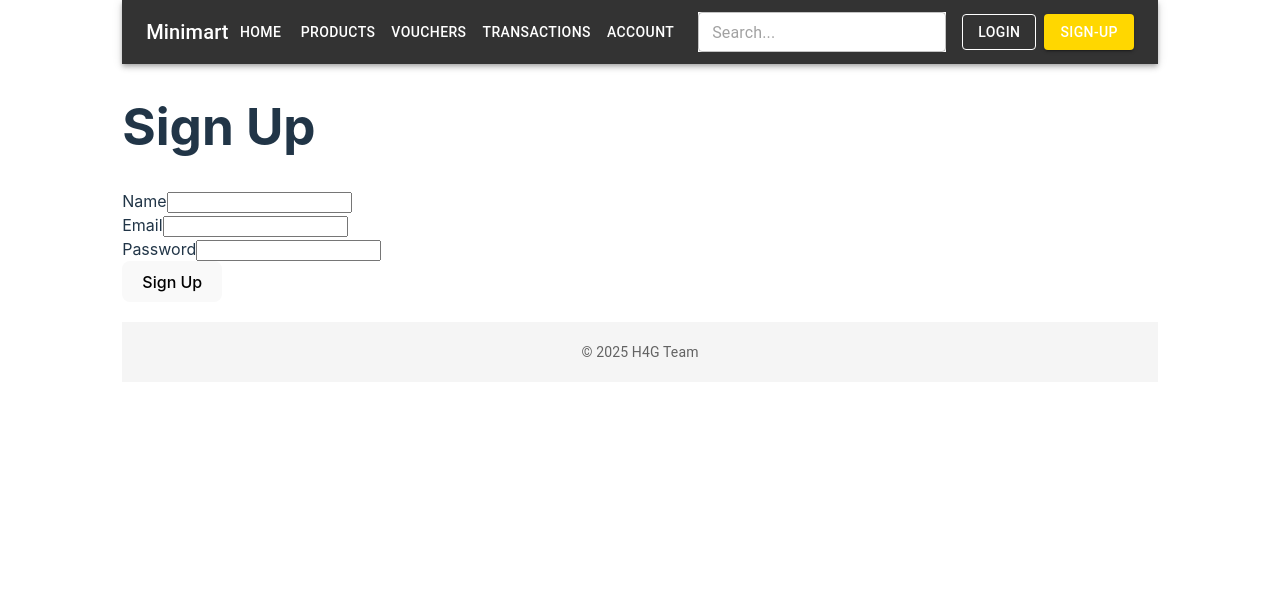
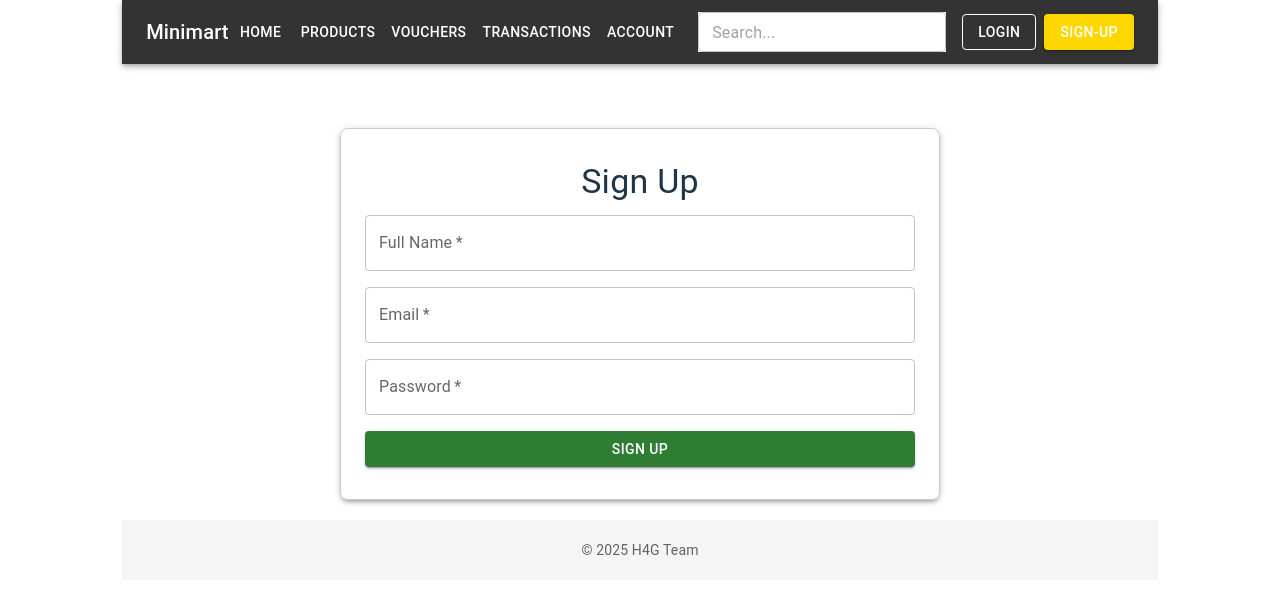
Before and after one commit to itsnotsherm/h4g-2024, a React (Vite) app in the folder frontend/: page /signup in a window 1280 px wide. Shown: the top 594 px of the page. Built offline with nearby package versions, Linux system fonts and the light colour scheme.

Commit message:
Modify login and signup page UI

```diff
--- a/frontend/src/components/Login.tsx
+++ b/frontend/src/components/Login.tsx
@@ -1,4 +1,12 @@
 import React, { useState } from "react";
+import {
+    Container,
+    TextField,
+    Button,
+    Typography,
+    Box,
+    Alert,
+  } from "@mui/material";
 
 const Login: React.FC = () => {
   const [email, setEmail] = useState("");
@@ -17,49 +25,39 @@ const Login: React.FC = () => {
   };
 
   return (
-    <div className="container py-5">
-      <h1 className="text-center">Login</h1>
+    <Container maxWidth="sm" sx={{ mt: 8, p: 4, border: "1px solid #ccc", borderRadius: 2, boxShadow: 3 }}>
+      <Typography variant="h4" align="center" gutterBottom>
+        Login
+      </Typography>
       {message.text && (
-        <div
-          className={`alert ${
-            message.type === "success" ? "alert-success" : "alert-danger"
-          } text-center`}
-        >
+        <Alert severity={message.type === "success" ? "success" : "error"} sx={{ mb: 2 }}>
           {message.text}
-        </div>
+        </Alert>
       )}
-      <form className="w-50 mx-auto mt-4" onSubmit={handleSubmit}>
-        <div className="mb-3">
-          <label htmlFor="email" className="form-label">
-            Email
-          </label>
-          <input
+      <Box component="form" onSubmit={handleSubmit} noValidate>
+        <TextField
+          label="Email"
           type="email"
-            className="form-control"
-            id="email"
+          fullWidth
+          required
           value={email}
           onChange={(e) => setEmail(e.target.value)}
+          sx={{ mb: 2 }}
+        />
+        <TextField
+          label="Password"
+          type="password"
+          fullWidth
           required
-          />
-        </div>
-        <div className="mb-3">
-          <label htmlFor="password" className="form-label">
-            Password
-          </label>
-          <input
-            type="password"
-            className="form-control"
-            id="password"
           value={password}
           onChange={(e) => setPassword(e.target.value)}
-            required
+          sx={{ mb: 2 }}
         />
-        </div>
-        <button type="submit" className="btn btn-primary w-100">
+        <Button type="submit" variant="contained" color="primary" fullWidth>
           Login
-        </button>
-      </form>
-    </div>
+        </Button>
+      </Box>
+    </Container>
   );
 };
 
--- a/frontend/src/components/Signup.tsx
+++ b/frontend/src/components/Signup.tsx
@@ -1,4 +1,12 @@
 import React, { useState } from "react";
+import {
+    Container,
+    TextField,
+    Button,
+    Typography,
+    Box,
+    Alert,
+  } from "@mui/material";
 
 const Signup: React.FC = () => {
   const [name, setName] = useState("");
@@ -18,62 +26,48 @@ const Signup: React.FC = () => {
   };
 
   return (
-    <div className="container py-5">
-      <h1 className="text-center">Sign Up</h1>
+    <Container maxWidth="sm" sx={{ mt: 8, p: 4, border: "1px solid #ccc", borderRadius: 2, boxShadow: 3 }}>
+      <Typography variant="h4" align="center" gutterBottom>
+        Sign Up
+      </Typography>
       {message.text && (
-        <div
-          className={`alert ${
-            message.type === "success" ? "alert-success" : "alert-danger"
-          } text-center`}
-        >
+        <Alert severity={message.type === "success" ? "success" : "error"} sx={{ mb: 2 }}>
           {message.text}
-        </div>
+        </Alert>
       )}
-      <form className="w-50 mx-auto mt-4" onSubmit={handleSubmit}>
-        <div className="mb-3">
-          <label htmlFor="name" className="form-label">
-            Name
-          </label>
-          <input
+      <Box component="form" onSubmit={handleSubmit} noValidate>
+        <TextField
+          label="Full Name"
           type="text"
-            className="form-control"
-            id="name"
+          fullWidth
+          required
           value={name}
           onChange={(e) => setName(e.target.value)}
+          sx={{ mb: 2 }}
+        />
+        <TextField
+          label="Email"
+          type="email"
+          fullWidth
           required
-          />
-        </div>
-        <div className="mb-3">
-          <label htmlFor="email" className="form-label">
-            Email
-          </label>
-          <input
-            type="email"
-            className="form-control"
-            id="email"
           value={email}
           onChange={(e) => setEmail(e.target.value)}
+          sx={{ mb: 2 }}
+        />
+        <TextField
+          label="Password"
+          type="password"
+          fullWidth
           required
-          />
-        </div>
-        <div className="mb-3">
-          <label htmlFor="password" className="form-label">
-            Password
-          </label>
-          <input
-            type="password"
-            className="form-control"
-            id="password"
           value={password}
           onChange={(e) => setPassword(e.target.value)}
-            required
+          sx={{ mb: 2 }}
         />
-        </div>
-        <button type="submit" className="btn btn-success w-100">
+        <Button type="submit" variant="contained" color="success" fullWidth>
           Sign Up
-        </button>
-      </form>
-    </div>
+        </Button>
+      </Box>
+    </Container>
   );
 };
 
```
Lines whose indentation alone changed are shown as unchanged.
